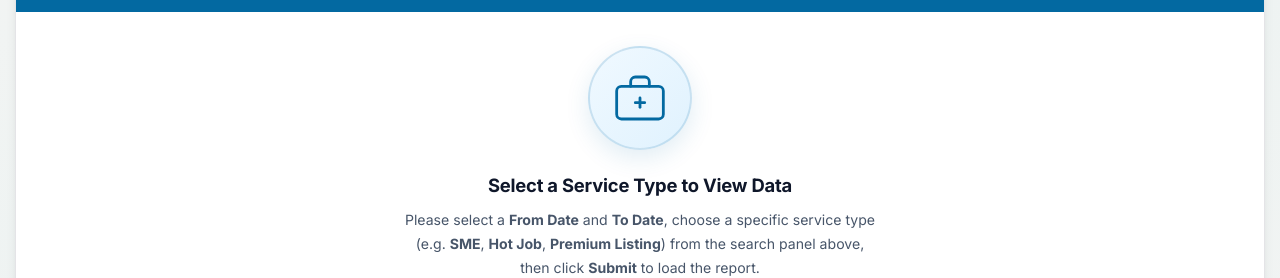
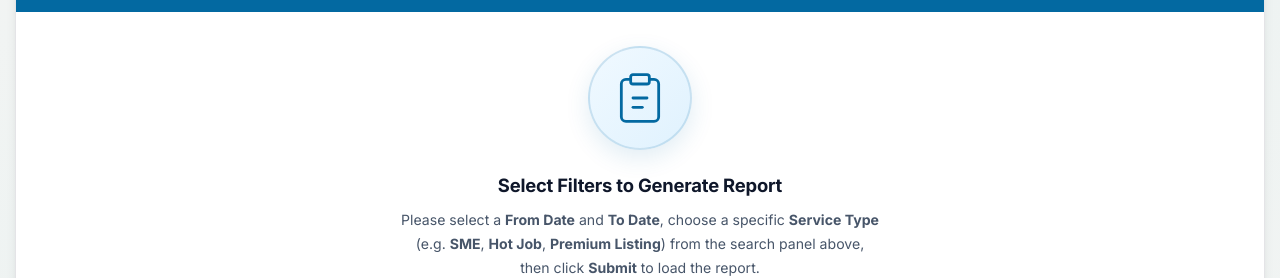
Before and after one commit to IrinOrchi/JobPostingReport, an Angular app: page /ServiceWise in a window 1280 px wide. Shown: the part 340-618 px from the top of the page. Built offline with nearby package versions, Linux system fonts and the light colour scheme.

Commit message:
no data solved

```diff
--- a/src/app/pages/service-wise-job-postings/service-wise-job-postings.html
+++ b/src/app/pages/service-wise-job-postings/service-wise-job-postings.html
@@ -120,15 +120,15 @@
         <div class="no-search-placeholder">
           <div class="placeholder-icon">
             <svg xmlns="http://www.w3.org/2000/svg" width="56" height="56" viewBox="0 0 24 24" fill="none" stroke="currentColor" stroke-width="1.2" stroke-linecap="round" stroke-linejoin="round">
-              <rect x="2" y="7" width="20" height="14" rx="2"/>
-              <path d="M16 7V5a2 2 0 0 0-2-2h-4a2 2 0 0 0-2 2v2"/>
-              <line x1="12" y1="12" x2="12" y2="16"/>
-              <line x1="10" y1="14" x2="14" y2="14"/>
+              <path d="M16 4h2a2 2 0 0 1 2 2v14a2 2 0 0 1-2 2H6a2 2 0 0 1-2-2V6a2 2 0 0 1 2-2h2"/>
+              <rect x="8" y="2" width="8" height="4" rx="1" ry="1"/>
+              <line x1="9" y1="12" x2="15" y2="12"/>
+              <line x1="9" y1="16" x2="13" y2="16"/>
             </svg>
           </div>
-          <h3 class="placeholder-title">Select a Service Type to View Data</h3>
+          <h3 class="placeholder-title">Select Filters to Generate Report</h3>
           <p class="placeholder-desc">
-            Please select a <strong>From Date</strong> and <strong>To Date</strong>, choose a specific service type
+            Please select a <strong>From Date</strong> and <strong>To Date</strong>, choose a specific <strong>Service Type</strong>
             (e.g. <strong>SME</strong>, <strong>Hot Job</strong>, <strong>Premium Listing</strong>) from the search panel above,
             then click <strong>Submit</strong> to load the report.
           </p>
```
